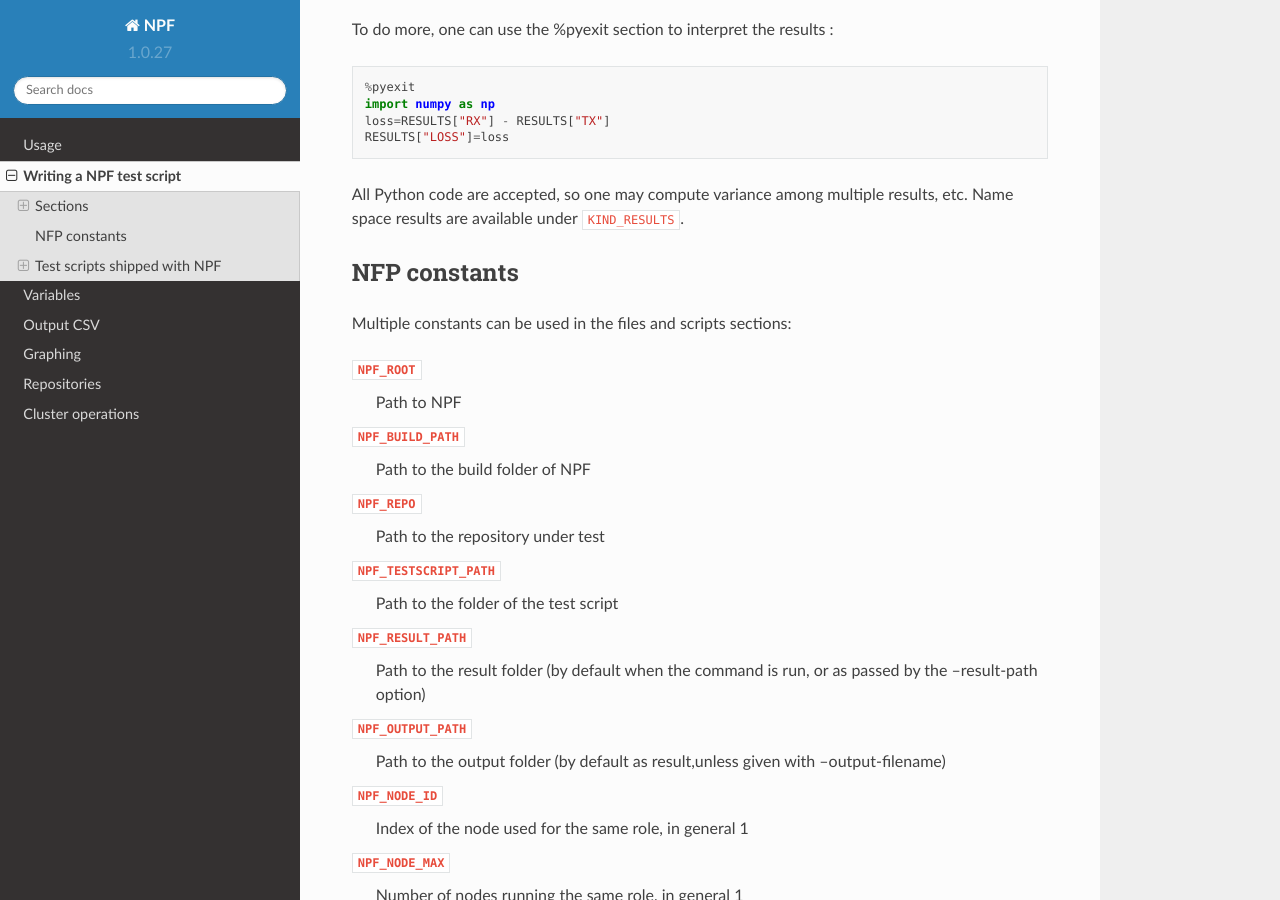
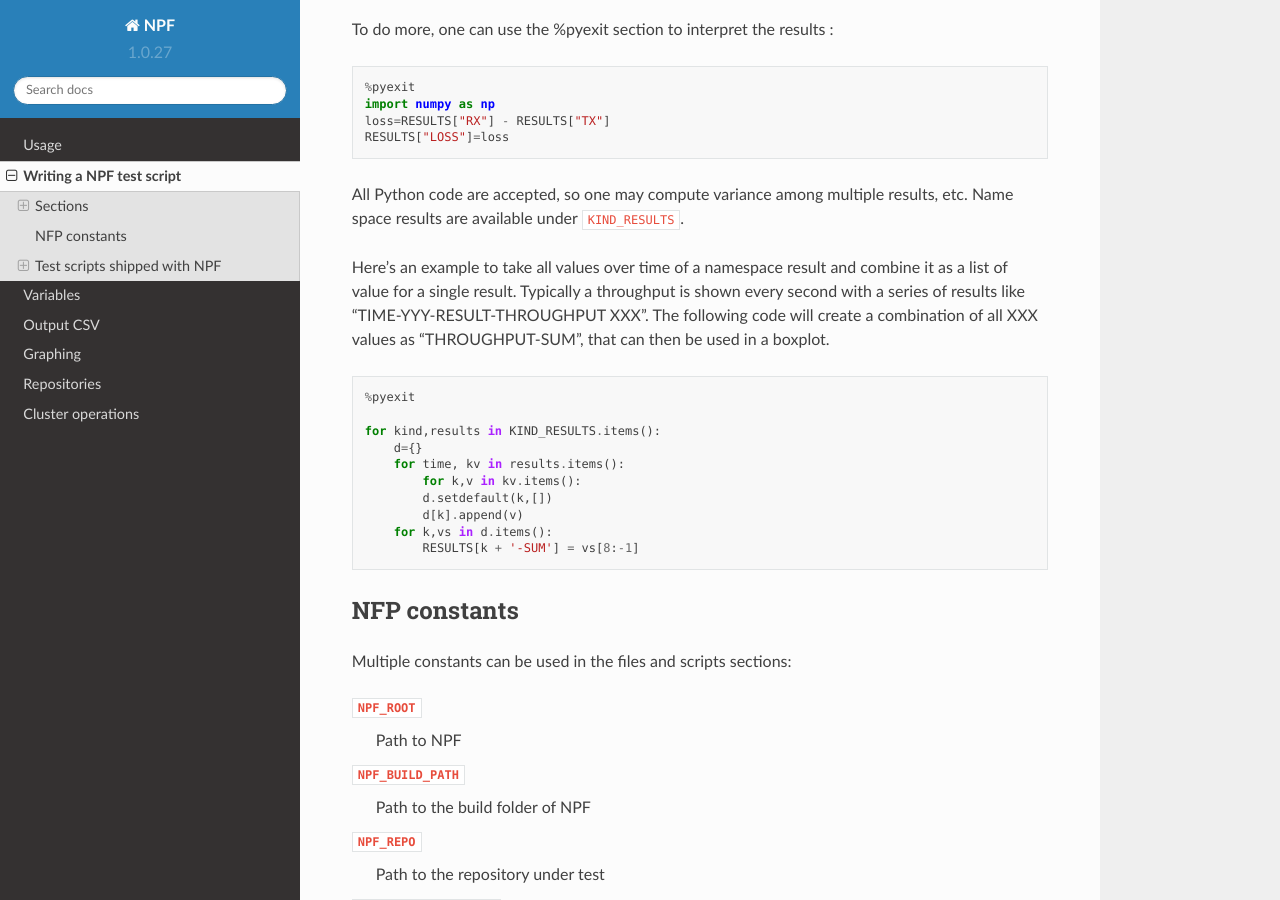
Before and after one commit to tbarbette/npf-docs, a Sphinx documentation site: the page built from docs/source/tests.rst, in a window 1280 px wide and 900 px high, scrolled down 5152 px. Built offline with Sphinx 7.4.7 and the Read the Docs theme 2.0.0, drawn with Linux system fonts in a browser that asks for light colours.

Commit message:
Details about roles and pyexit

```diff
--- a/docs/source/tests.rst
+++ b/docs/source/tests.rst
@@ -243,6 +243,25 @@
 All Python code are accepted, so one may compute variance among
 multiple results, etc. Name space results are available under ``KIND_RESULTS``.
 
+Here's an example to take all values over time of a namespace
+result and combine it as a list of value for a single result. Typically a throughput is shown
+every second with a series of results like "TIME-YYY-RESULT-THROUGHPUT XXX". The following code will
+create a combination of all XXX values as "THROUGHPUT-SUM", that can then be used in a boxplot.
+
+.. code-block:: python
+
+    %pyexit
+
+    for kind,results in KIND_RESULTS.items():
+        d={}
+        for time, kv in results.items():
+            for k,v in kv.items():
+            d.setdefault(k,[])
+            d[k].append(v)
+        for k,vs in d.items():
+            RESULTS[k + '-SUM'] = vs[8:-1]
+
+
 NFP constants
 =============
 
```
Also changed, not shown: docs/source/cluster.rst (+9 -2 lines).
